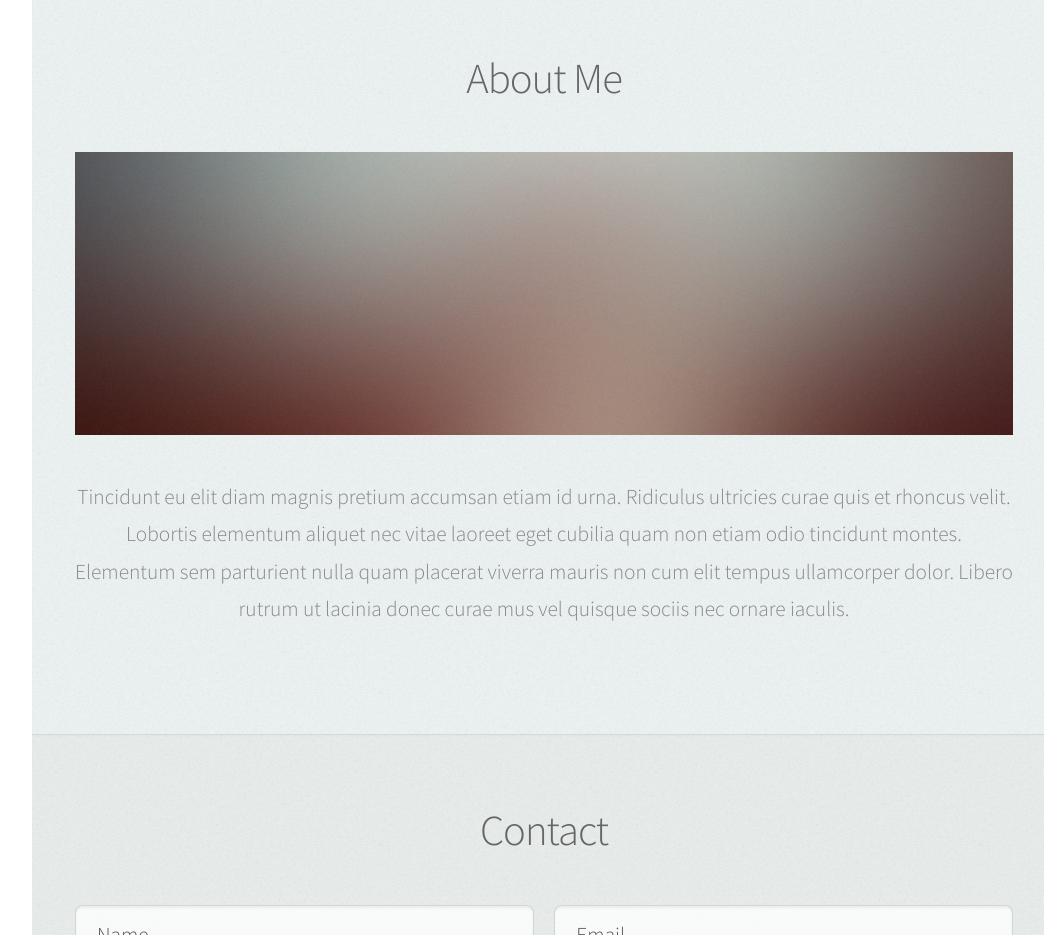
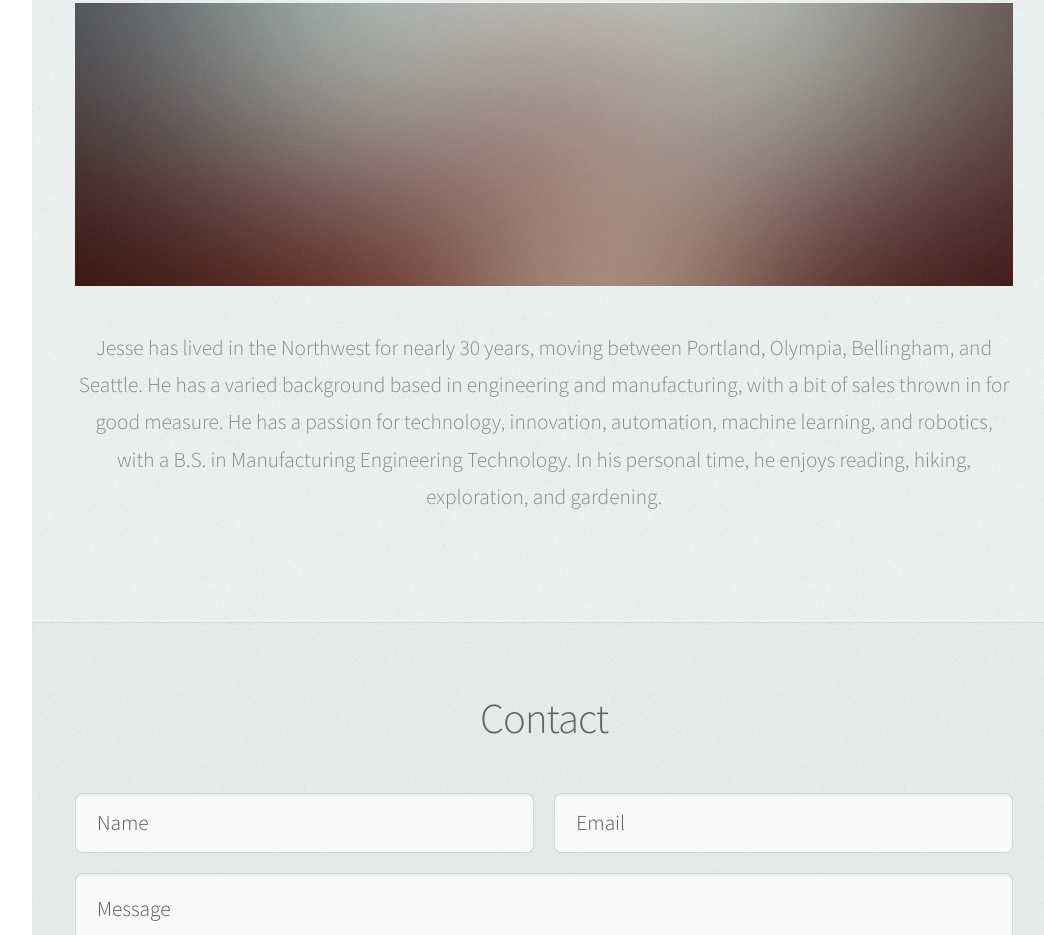
Before and after one commit to vanvoljg/301d45-lab-portfolio, a website: page public/index.html in a window 1280 px wide. Shown: the part 1318-2253 px from the top of the page, without its empty margins (224-1268 px from the left). Drawn offline with Linux system fonts and the light colour scheme.

Commit message:
about me updated

```diff
--- a/public/index.html
+++ b/public/index.html
@@ -65,8 +65,7 @@
 
 							<header>
 								<h2 class="alt">Hello, I'm <strong>Jesse</strong> </h2>
-								<p>I've has lived in the Northwest for nearly 30 years, moving between Portland, Olympia, Bellingham, and Seattle. My background is varied, with experience in engineering and manufacturing, with some tool sales thrown in for good measure. I've got a passion for technology, innovation, automation, machine learning, and robotics, with a B.S. in Manufacturing Engineering Technology. In my personal time, I enjoys reading, hiking, exploration, and gardening.
-								</p>
+								<p>Future Software Developer | Code Fellows Student | Technology Enthusiast</p>
 							</header>
 
 							<footer>
@@ -144,12 +143,8 @@
 
 							<a href="#" class="image featured"><img src="images/pic08.jpg" alt="" /></a>
 
-							<p>Tincidunt eu elit diam magnis pretium accumsan etiam id urna. Ridiculus
-							ultricies curae quis et rhoncus velit. Lobortis elementum aliquet nec vitae
-							laoreet eget cubilia quam non etiam odio tincidunt montes. Elementum sem
-							parturient nulla quam placerat viverra mauris non cum elit tempus ullamcorper
-							dolor. Libero rutrum ut lacinia donec curae mus vel quisque sociis nec
-							ornare iaculis.</p>
+							<p>Jesse has lived in the Northwest for nearly 30 years, moving between Portland, Olympia, Bellingham, and Seattle. He has a varied background based in engineering and manufacturing, with a bit of sales thrown in for good measure. He has a passion for technology, innovation, automation, machine learning, and robotics, with a B.S. in Manufacturing Engineering Technology. In his personal time, he enjoys reading, hiking, exploration, and gardening.
+							</p>
 
 						</div>
 					</section>
```
Also changed, not shown: README.md.
